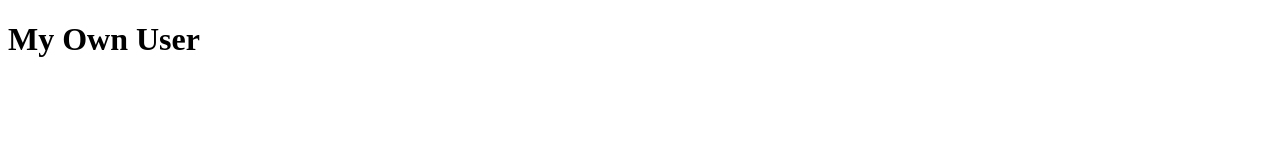
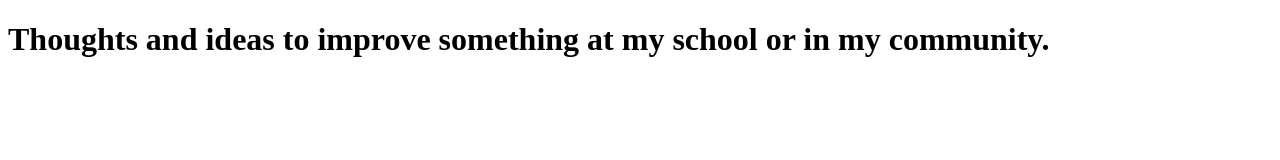
Before and after one commit to scruztaehs/lesson5_mini_activity, a plain HTML site: page index.html in a window 1280 px wide. Drawn offline with Linux system fonts and the light colour scheme.

Commit message:
Replaced the heading tag with new text. Added an unordered list.

```diff
--- a/index.html
+++ b/index.html
@@ -4,6 +4,6 @@
     <title>Lesson 5 Mini Activity </title>
   </head>
   <body>
-    <h1>My Own User</h1>
+    <h1> Thoughts and ideas to improve something at my school or in my community.</h1>
   </body>
 </html>
```
